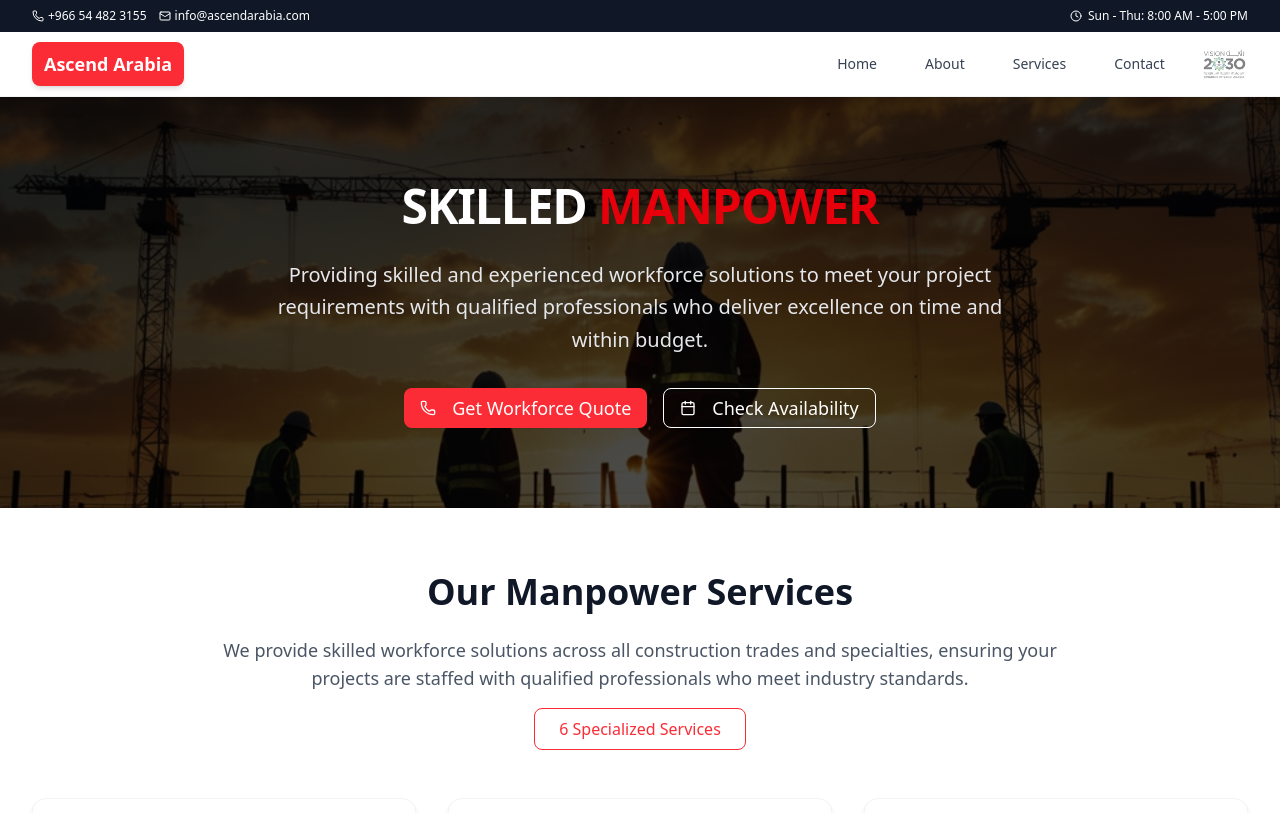
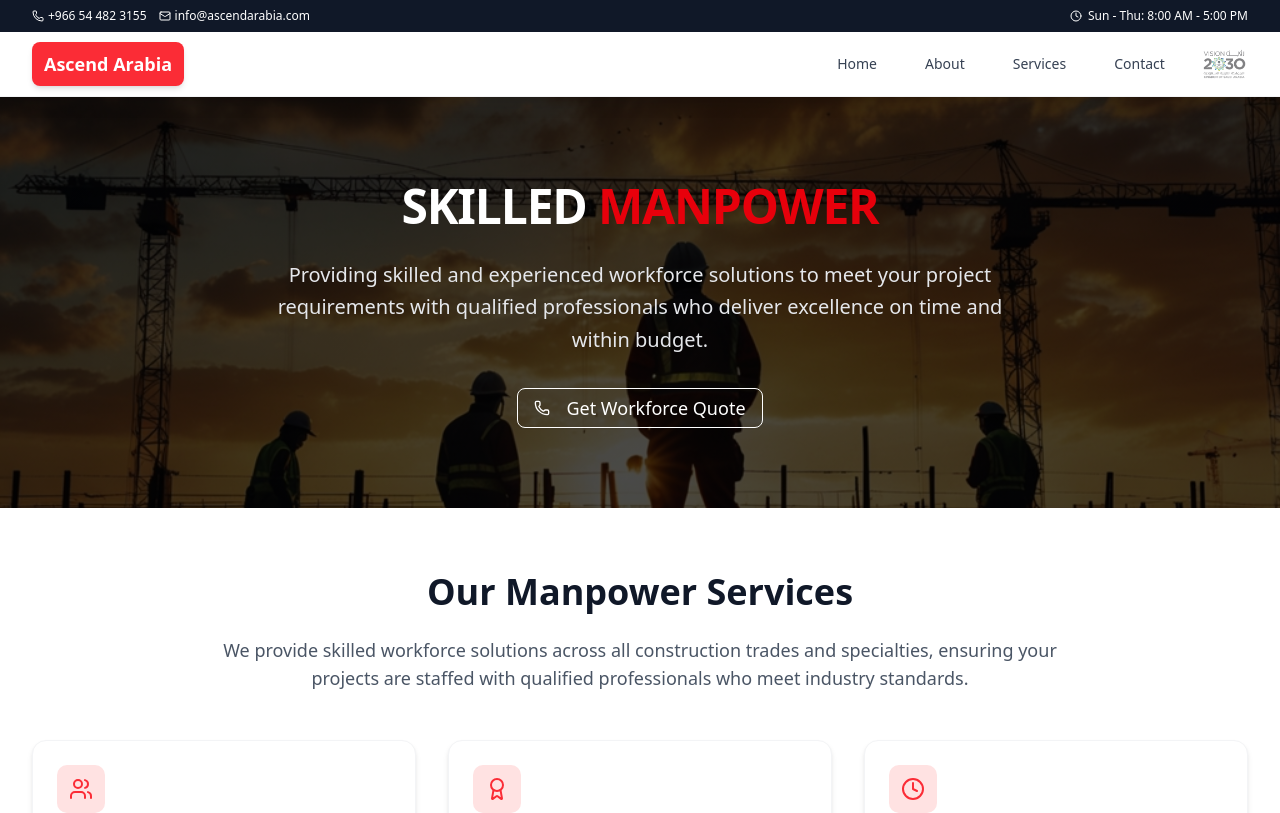
Before and after one commit to Sinu00/xyzlandingpage, a Next.js app: page /manpower in a window 1280 px wide. Shown: the top 813 px of the page. Built offline with nearby package versions, Linux system fonts and the light colour scheme.

Commit message:
fixed mapower page ui and all unused import removed

```diff
--- a/src/app/construction/page.tsx
+++ b/src/app/construction/page.tsx
@@ -1,7 +1,7 @@
 import Header from "@/components/header"
 import Footer from "@/components/footer"
 import { Button } from "@/components/ui/button"
-import { Calendar, Phone, Star, Clock, Headphones, Truck, Building, Cog, Factory, Package, Home } from "lucide-react"
+import { Phone, Star, Clock, Headphones, Truck, Building, Cog, Factory, Package, Home } from "lucide-react"
 import Link from "next/link"
 
 export default function ConstructionPage() {
--- a/src/app/manpower/page.tsx
+++ b/src/app/manpower/page.tsx
@@ -1,8 +1,7 @@
 import Header from "@/components/header"
 import Footer from "@/components/footer"
 import { Button } from "@/components/ui/button"
-import { Badge } from "@/components/ui/badge"
-import { Calendar, Phone, Star, Clock, Headphones, Truck, Users, Shield, Award } from "lucide-react"
+import { Phone, Star, Clock, Headphones, Truck, Users, Shield, Award } from "lucide-react"
 import Link from "next/link"
 
 export default function ManpowerPage() {
@@ -62,17 +61,13 @@ export default function ManpowerPage() {
             with qualified professionals who deliver excellence on time and within budget.
           </p>
           <div className="flex flex-col sm:flex-row gap-4 justify-center">
-            <Button size="lg" className="bg-red-500 hover:bg-red-600 text-white px-8 py-4 text-lg">
-              <Phone className="mr-2 h-5 w-5" />
-              Get Workforce Quote
-            </Button>
-            <Button
+          <Button
               size="lg"
               variant="outline"
               className="bg-transparent border-white text-white hover:bg-white hover:text-gray-900 px-8 py-4 text-lg"
             >
-              <Calendar className="mr-2 h-5 w-5" />
-              Check Availability
+              <Phone className="mr-2 h-5 w-5" />
+              Get Workforce Quote
             </Button>
           </div>
         </div>
@@ -87,9 +82,6 @@ export default function ManpowerPage() {
               We provide skilled workforce solutions across all construction trades and specialties,
               ensuring your projects are staffed with qualified professionals who meet industry standards.
             </p>
-            <Badge variant="outline" className="text-base px-6 py-2 border-red-500 text-red-500 mt-4">
-              {manpowerServices.length} Specialized Services
-            </Badge>
           </div>
 
           {/* Services Grid */}
--- a/src/app/material-trading/page.tsx
+++ b/src/app/material-trading/page.tsx
@@ -1,7 +1,7 @@
 import Header from "@/components/header"
 import Footer from "@/components/footer"
 import { Button } from "@/components/ui/button"
-import { Calendar, Phone, Star, Clock, Headphones, Truck } from "lucide-react"
+import {  Phone, Star, Clock, Headphones, Truck } from "lucide-react"
 import Link from "next/link"
 import Image from "next/image"
 
```
